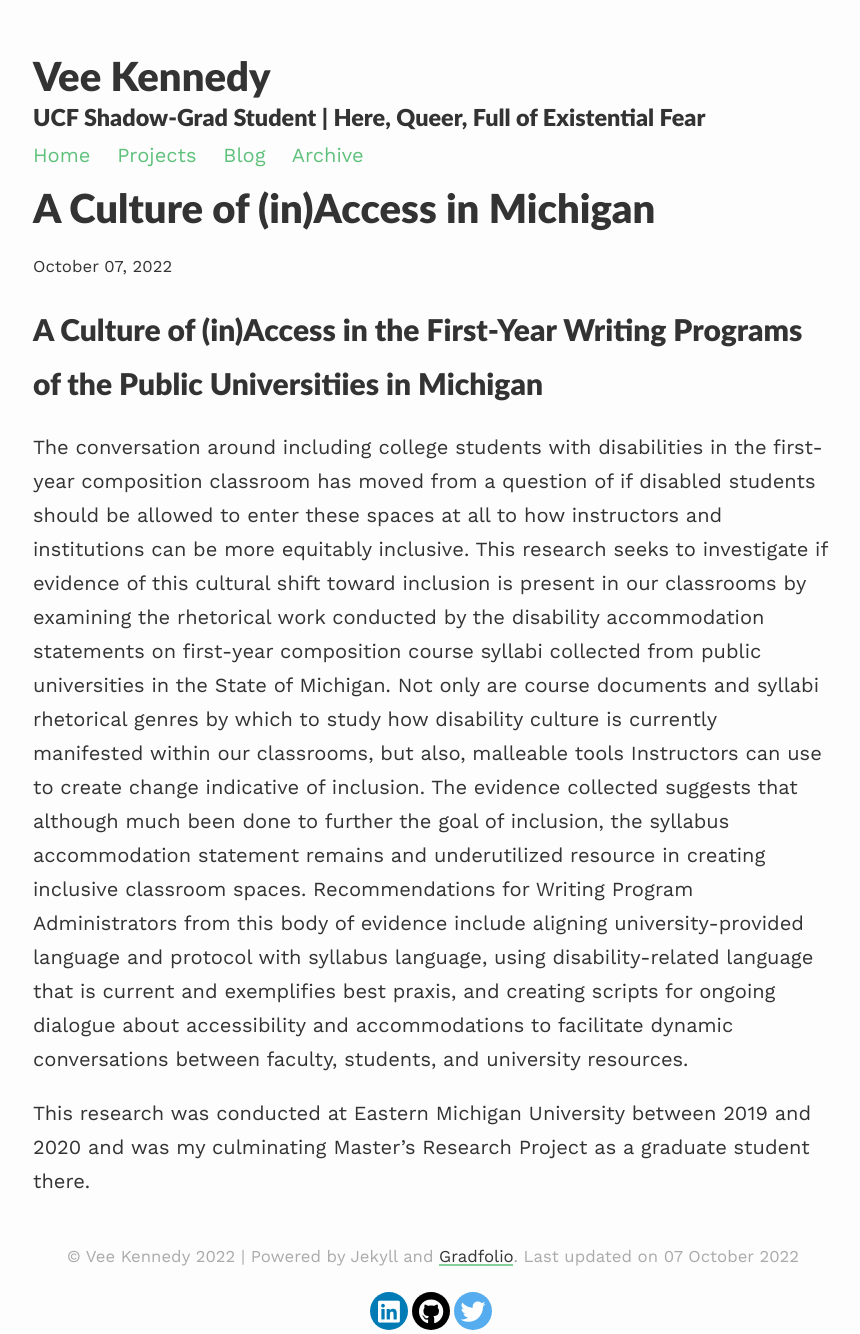
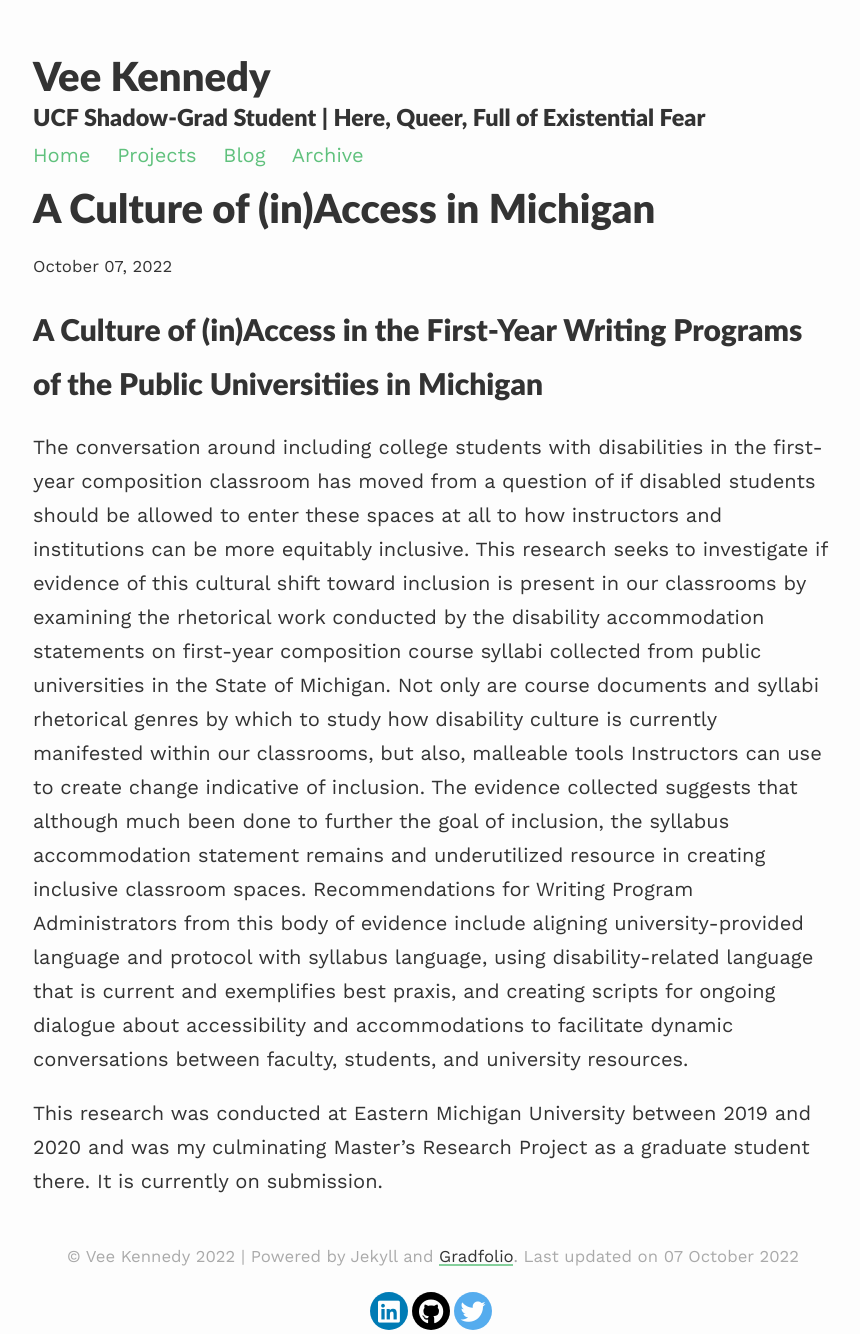
Before and after one commit to veekenne/gradfolio, a Jekyll site: the page built from _projects/DisDocumentsinMI.md, in a window 1280 px wide. Shown: the whole page, without its empty margins (207-1067 px from the left). Built offline with Jekyll 4.4.1, drawn with Linux system fonts in a browser that asks for light colours; nearby versions of some CDN libraries.

Commit message:
Update DisDocumentsinMI.md

```diff
--- a/_projects/DisDocumentsinMI.md
+++ b/_projects/DisDocumentsinMI.md
@@ -8,4 +8,4 @@
 
 The conversation around including college students with disabilities in the first-year composition classroom has moved from a question of if disabled students should be allowed to enter these spaces at all to how instructors and institutions can be more equitably inclusive. This research seeks to investigate if evidence of this cultural shift toward inclusion is present in our classrooms by examining the rhetorical work conducted by the disability accommodation statements on first-year composition course syllabi collected from public universities in the State of Michigan. Not only are course documents and syllabi rhetorical genres by which to study how disability culture is currently manifested within our classrooms, but also, malleable tools Instructors can use to create change indicative of inclusion. The evidence collected suggests that although much been done to further the goal of inclusion, the syllabus accommodation statement remains and underutilized resource in creating inclusive classroom spaces. Recommendations for Writing Program Administrators from this body of evidence include aligning university-provided language and protocol with syllabus language, using disability-related language that is current and exemplifies best praxis, and creating scripts for ongoing dialogue about accessibility and accommodations to facilitate dynamic conversations between faculty, students, and university resources.
 
-This research was conducted at Eastern Michigan University between 2019 and 2020 and was my culminating Master's Research Project as a graduate student there.
+This research was conducted at Eastern Michigan University between 2019 and 2020 and was my culminating Master's Research Project as a graduate student there. It is currently on submission.
```
